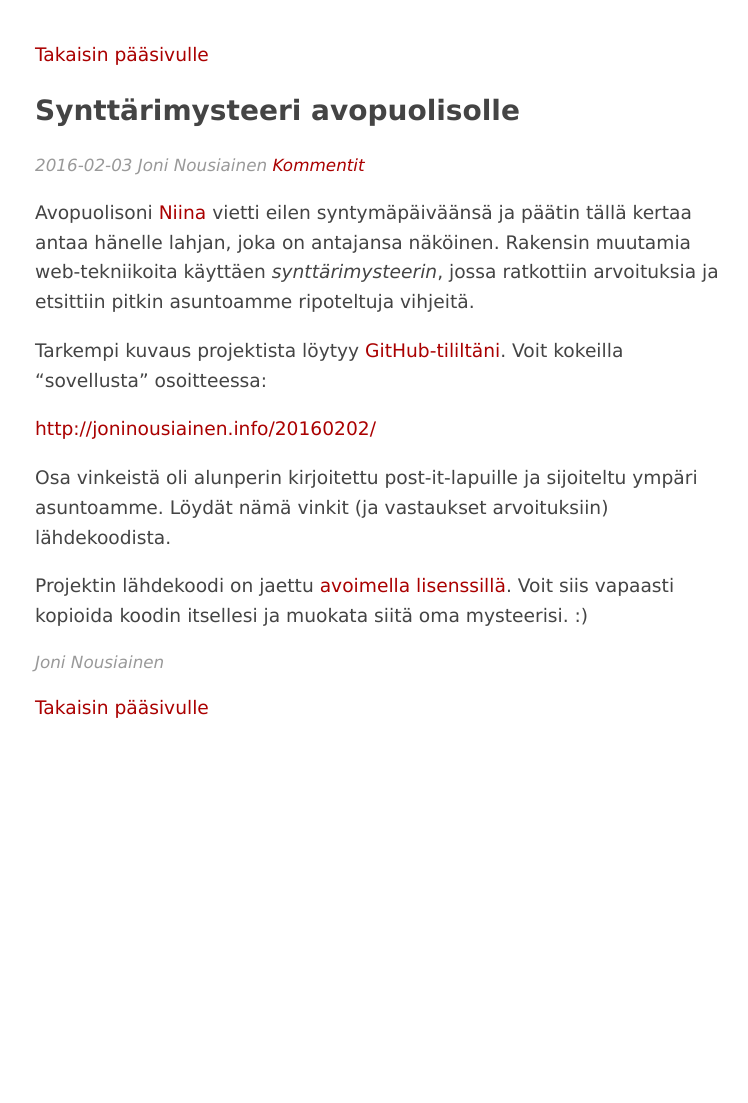
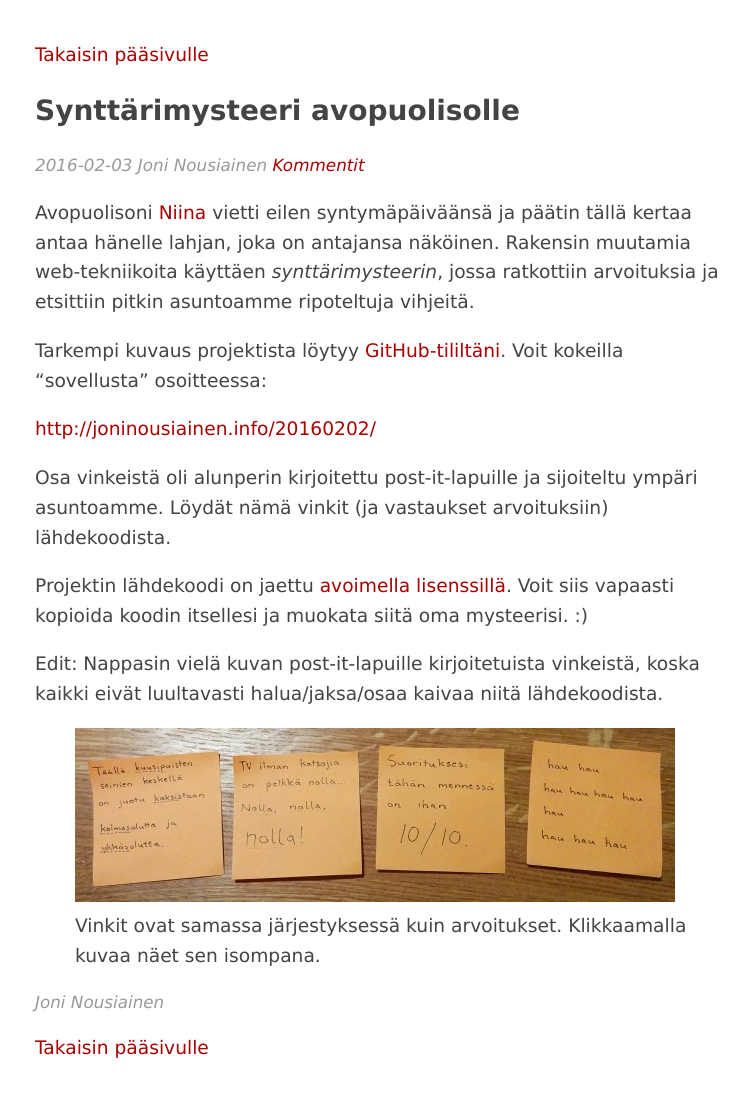
Before and after one commit to joninous/joninous.github.io, a Jekyll site: the page built from fi/_posts/2016-02-03-synttarimysteeri.md, in a window 1280 px wide. Shown: the whole page, without its empty margins (255-1003 px from the left). Built offline with Jekyll 4.4.1, drawn with Linux system fonts in a browser that asks for light colours; comment, search, counter and statistics services are not loaded; before the commit the page ends 900 px from its top, so only the background shows below that.

Commit message:
Added picture of puzzle tip post-it notes.

```diff
--- a/fi/_posts/2016-02-03-synttarimysteeri.md
+++ b/fi/_posts/2016-02-03-synttarimysteeri.md
@@ -11,3 +11,10 @@ Tarkempi kuvaus projektista löytyy [GitHub-tililtäni](https://github.com/joni-
 Osa vinkeistä oli alunperin kirjoitettu post-it-lapuille ja sijoiteltu ympäri asuntoamme. Löydät nämä vinkit (ja vastaukset arvoituksiin) lähdekoodista.
 
 Projektin lähdekoodi on jaettu [avoimella lisenssillä](https://creativecommons.org/licenses/by/4.0/){:target="_blank"}. Voit siis vapaasti kopioida koodin itsellesi ja muokata siitä oma mysteerisi. :)
+
+Edit: Nappasin vielä kuvan post-it-lapuille kirjoitetuista vinkeistä, koska kaikki eivät luultavasti halua/jaksa/osaa kaivaa niitä lähdekoodista.
+
+<figure>
+  <a href="/img/2016/synttarimysteerin_vinkit.jpg"><img src="/img/2016/synttarimysteerin_vinkit_thumb.jpg" alt="Synttärimysteerin vinkit" style="max-width:100%"></a>
+  <figcaption>Vinkit ovat samassa järjestyksessä kuin arvoitukset. Klikkaamalla kuvaa näet sen isompana.</figcaption>
+</figure>
```
Also changed, not shown: img/2016/synttarimysteerin_vinkit.jpg (added), img/2016/synttarimysteerin_vinkit_thumb.jpg (added).
